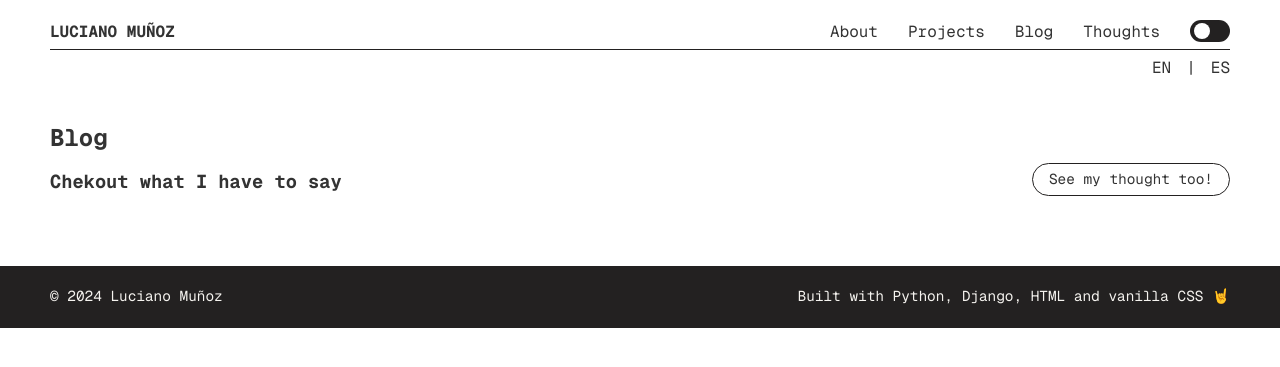
After one commit to luciano-im/portfolio, a Django app: page /blog in a window 1280 px wide. The commit adds this page. Shown: the top 367 px of the page. Run offline with Django 5.2, Linux system fonts and the light colour scheme; data that the repository does not hold is empty; some libraries are stand-ins or nearby versions.

Commit message:
✨ Create blog list view and template

```diff
--- a/portfolio/urls.py
+++ b/portfolio/urls.py
@@ -3,7 +3,7 @@ from django.conf.urls.static import static
 from django.contrib import admin
 from django.urls import path, include
 
-from web.views import HomeView
+from web.views import HomeView, BlogView
 from web.views import markdown_uploader
 
 urlpatterns = [
@@ -13,6 +13,7 @@ urlpatterns = [
     path('tinymce/', include('tinymce.urls')),
     path('filer/', include('filer.urls')),
     path('', HomeView.as_view(), name='home'),
+    path('blog', BlogView.as_view(), name='blog'),
 ]
 
 if settings.DEBUG:
--- /dev/null
+++ b/web/templates/blog.html
@@ -0,0 +1,35 @@
+{% extends "home.html" %}
+{% load static %}
+
+{% block title %}Blog  |  Luciano Muñoz - Full Stack Web Developer  |  Python and Javascript{% endblock title %}
+
+{% block content %}
+  <section id="blog">
+    <div class="section-title">
+      <div class="titles">
+        <h2>Blog</h2>
+        <h3>Chekout what I have to say</h3>
+      </div>
+      <div class="actions">
+        <a href="" class="round-button outline-button-md hover-translation">See my thought too!</a>
+      </div>
+    </div>
+    <div class="writings">
+      <div class="posts">
+        {% for post in object_list %}
+          <article class="post">
+            <h3><a href="" class="post-title link-with-underline">{{post.title}}</a></h3>
+            <p class="date">
+              <svg class="icon" height="24" width="24"><use xlink:href="{% static "img/calendar.svg" %}#calendar"></use></svg> Posted on {{post.published_at|date:"M d, Y"}}
+              <span class="dot-divisor"></span>
+              <svg class="icon" height="24" width="24"><use xlink:href="{% static "img/clock.svg" %}#clock"></use></svg> 10 min read
+            </p>
+            <div class="resume">
+              {{post.excerpt}}
+            </div>
+          </article>
+        {% endfor %}
+      </div>
+    </div>
+  </section>
+{% endblock content %}
--- a/web/templates/home.html
+++ b/web/templates/home.html
@@ -7,7 +7,11 @@
     <meta name="viewport" content="width=device-width, initial-scale=1.0">
     <meta name="color-scheme" content="dark light">
     <link rel="stylesheet" href="{% static "css/styles.css" %}">
-    <title>Luciano Muñoz - Full Stack Web Developer  |  Python and Javascript</title>
+    <title>
+      {% block title %}
+        Luciano Muñoz - Full Stack Web Developer  |  Python and Javascript
+      {% endblock title %}
+    </title>
 
     <link rel="preconnect" href="https://fonts.googleapis.com">
     <link rel="preconnect" href="https://fonts.gstatic.com" crossorigin>
@@ -79,7 +83,7 @@
           <ul>
             <li><a href="">About</a></li>
             <li><a href="">Projects</a></li>
-            <li><a href="">Blog</a></li>
+            <li><a href="{% url 'blog' %}">Blog</a></li>
             <li><a href="">Thoughts</a></li>
             <li class="theme-selector">
               <div class="container">
@@ -94,6 +98,7 @@
       </div>
     </nav>
     <main>
+      {% block content %}
         <section id="intro">
           <div class="photo">
             <img src="{% static "img/me.png" %}" alt="">
@@ -294,6 +299,7 @@
             </div>
           </div>
         </section>
+      {% endblock content %}
     </main>
     <footer>
       <div class="container">
--- a/web/views.py
+++ b/web/views.py
@@ -8,14 +8,24 @@ from django.core.files.storage import default_storage
 from django.core.files.base import ContentFile
 from django.http import HttpResponse
 from django.utils.translation import gettext_lazy as _
-from django.views.generic import TemplateView
+from django.views.generic import TemplateView, ListView
 from django.shortcuts import render
 
 from martor.utils import LazyEncoder
 
+from web.models import Post
+
 
 class HomeView(TemplateView):
     template_name = 'home.html'
+
+
+class BlogView(ListView):
+    template_name = 'blog.html'
+    model = Post
+
+    def get_queryset(self):
+        return Post.objects.filter(status='published', post_type='blog').order_by('-created_at')
 
 
 @login_required
```
Lines whose indentation alone changed are shown as unchanged.
